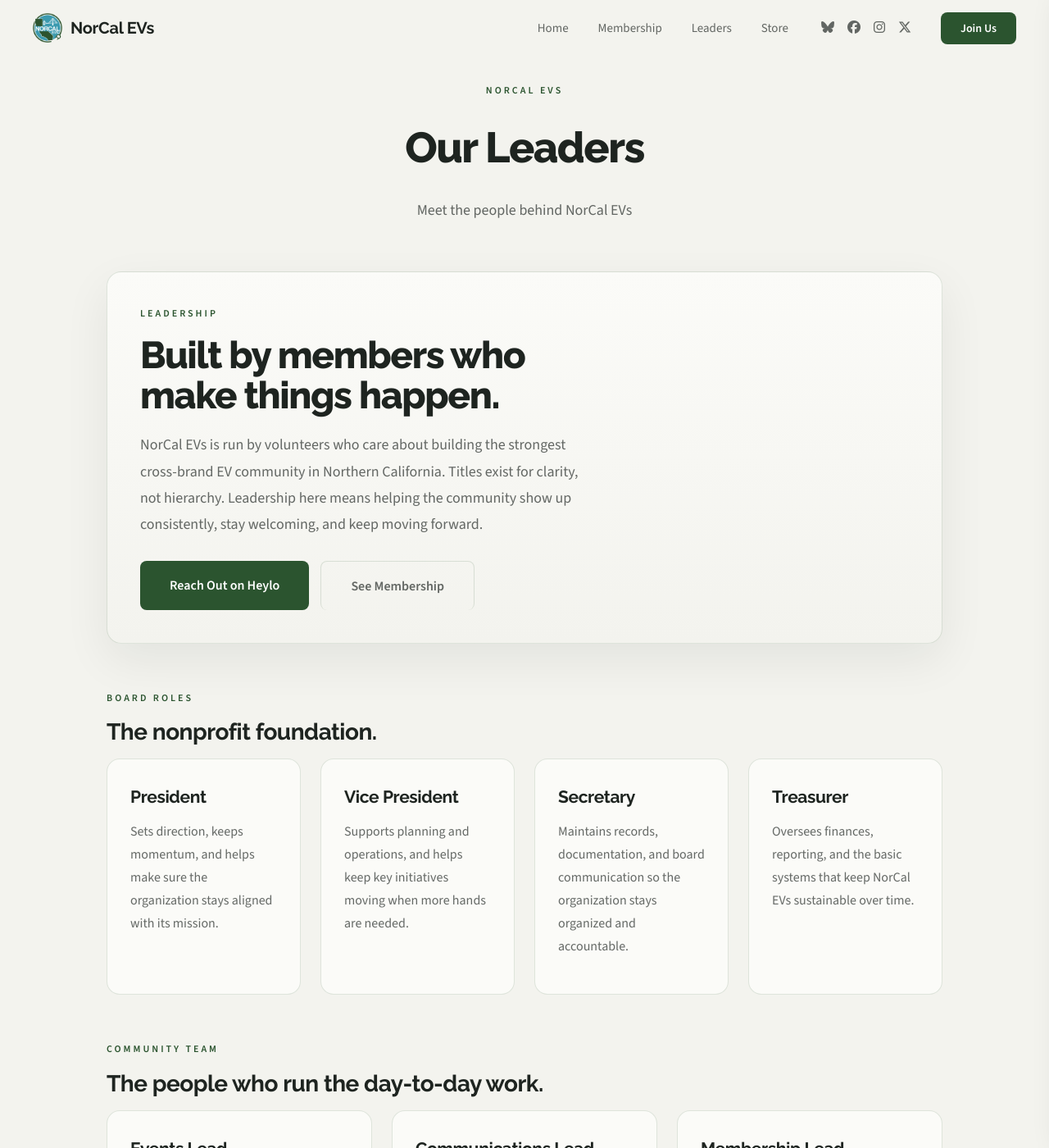
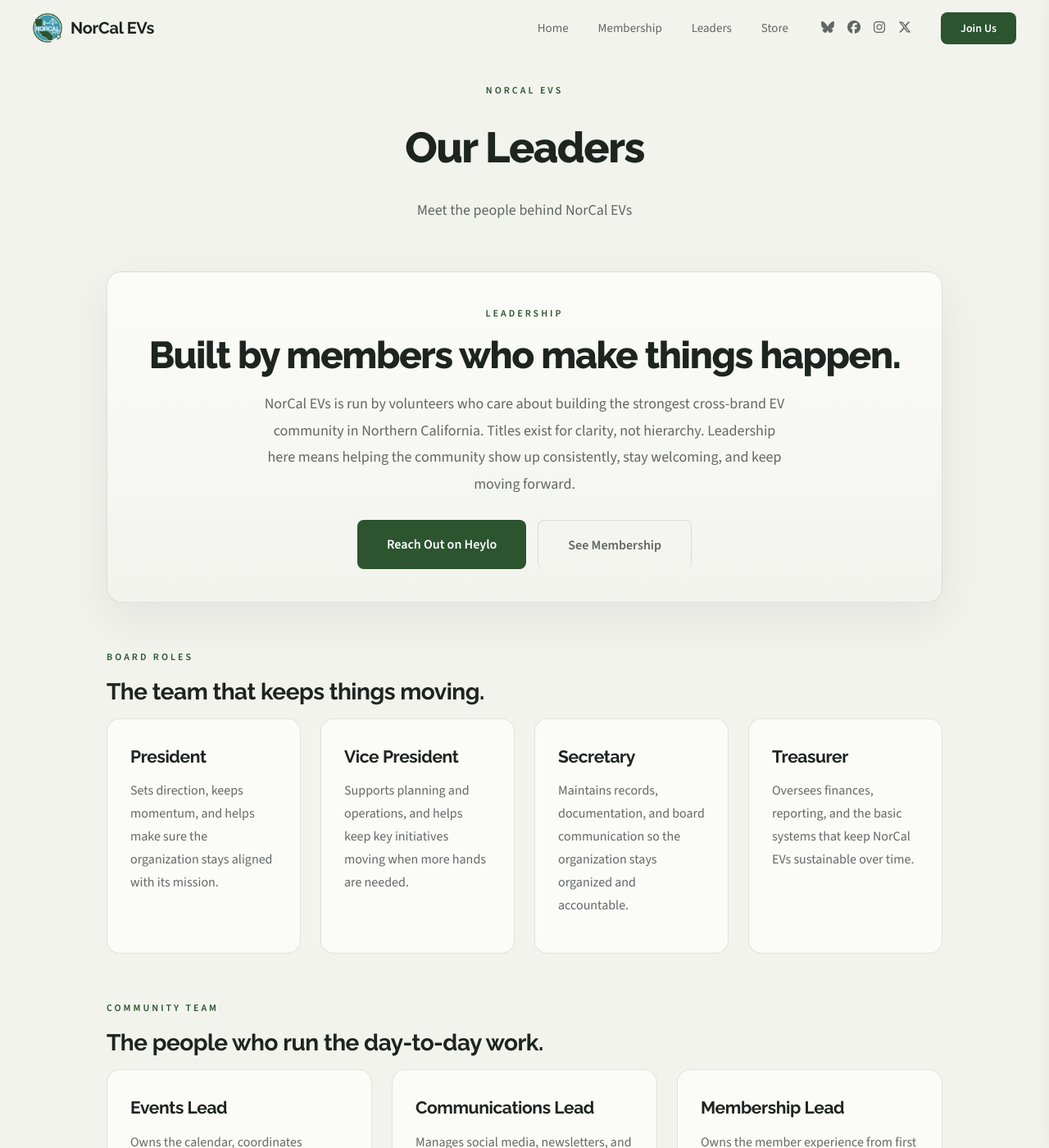
Before and after one commit to ZakWinnick/NorCalEVs, a Jekyll site: the page built from leaders.md, in a window 1280 px wide and 1400 px high. Shown: the whole window at 82% size. Built offline with Jekyll 4.4.1, drawn with Linux system fonts in a browser that asks for light colours; a script that is not in the unit is left out.

Commit message:
Center Leadership intro card and update Board Roles heading
- Removed 2-column grid from leaders-intro-card, centered text/buttons
- Centered leaders-lead paragraph and action buttons
- Changed Board Roles heading to "The team that keeps things moving."

Co-Authored-By: Claude Opus 4.6 (1M context) <noreply@anthropic.com>

```diff
--- a/assets/css/components.css
+++ b/assets/css/components.css
@@ -718,16 +718,13 @@ footer {
 }
 
 .leaders-intro-card {
-    display: grid;
-    grid-template-columns: minmax(0, 1.35fr) minmax(280px, 0.9fr);
-    gap: 32px;
-    align-items: stretch;
     margin-bottom: 48px;
     padding: 40px;
     background: linear-gradient(180deg, var(--surface), var(--bg));
     border: 1px solid var(--border);
     border-radius: 18px;
     box-shadow: var(--shadow);
+    text-align: center;
 }
 
 .leaders-intro-card h2,
@@ -746,6 +743,8 @@ footer {
     font-size: 18px;
     color: var(--text-muted);
     max-width: 640px;
+    margin-left: auto;
+    margin-right: auto;
     line-height: 1.75;
 }
 
@@ -755,6 +754,7 @@ footer {
     gap: 14px;
     flex-wrap: wrap;
     margin-top: 28px;
+    justify-content: center;
 }
 
 .leaders-sidecard,
--- a/leaders.md
+++ b/leaders.md
@@ -19,7 +19,7 @@ page_class: "leaders-page"
 
 <section class="leaders-section">
     <div class="eyebrow">Board Roles</div>
-    <h2 class="section-title">The nonprofit foundation.</h2>
+    <h2 class="section-title">The team that keeps things moving.</h2>
     <div class="leaders-grid leaders-grid-four">
         <div class="leaders-card">
             <h3>President</h3>
```
